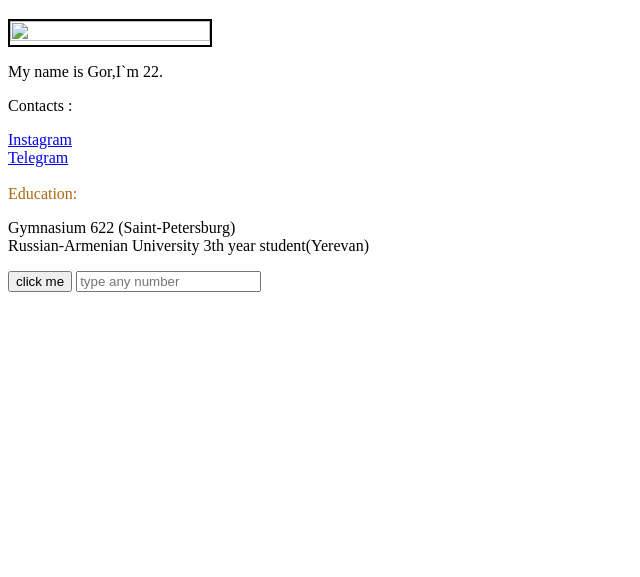
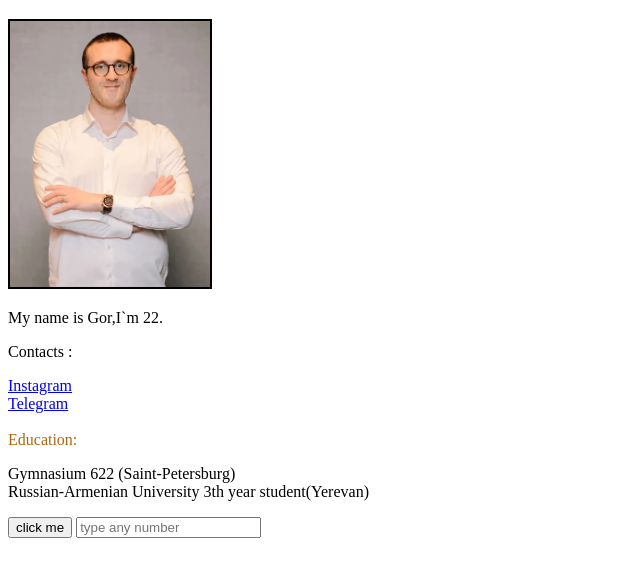
Before and after one commit to Goran002/Goran002.github.io, a plain HTML site: page index.html in a window 1280 px wide. Shown: the part 61-638 px from the top of the page, without its empty margins (0-640 px from the left). Drawn offline with Linux system fonts and the light colour scheme; files that its build step writes are made by us from their sources.

Commit message:
Update index.html

```diff
--- a/index.html
+++ b/index.html
@@ -11,7 +11,7 @@
     <h1 id="h1">This is header</h1>
     <div class="main">
         <div class="img">
-            <img src="picture/paolo_borrini_author_zety_us_9242024.webp" alt="" height="100%" width="200px" class="pic">
+            <img src="paolo_borrini_author_zety_us_9242024.webp" alt="" height="100%" width="200px" class="pic">
         </div>
         <div class="about_me">
             <p class="pharagraph_me">
```
